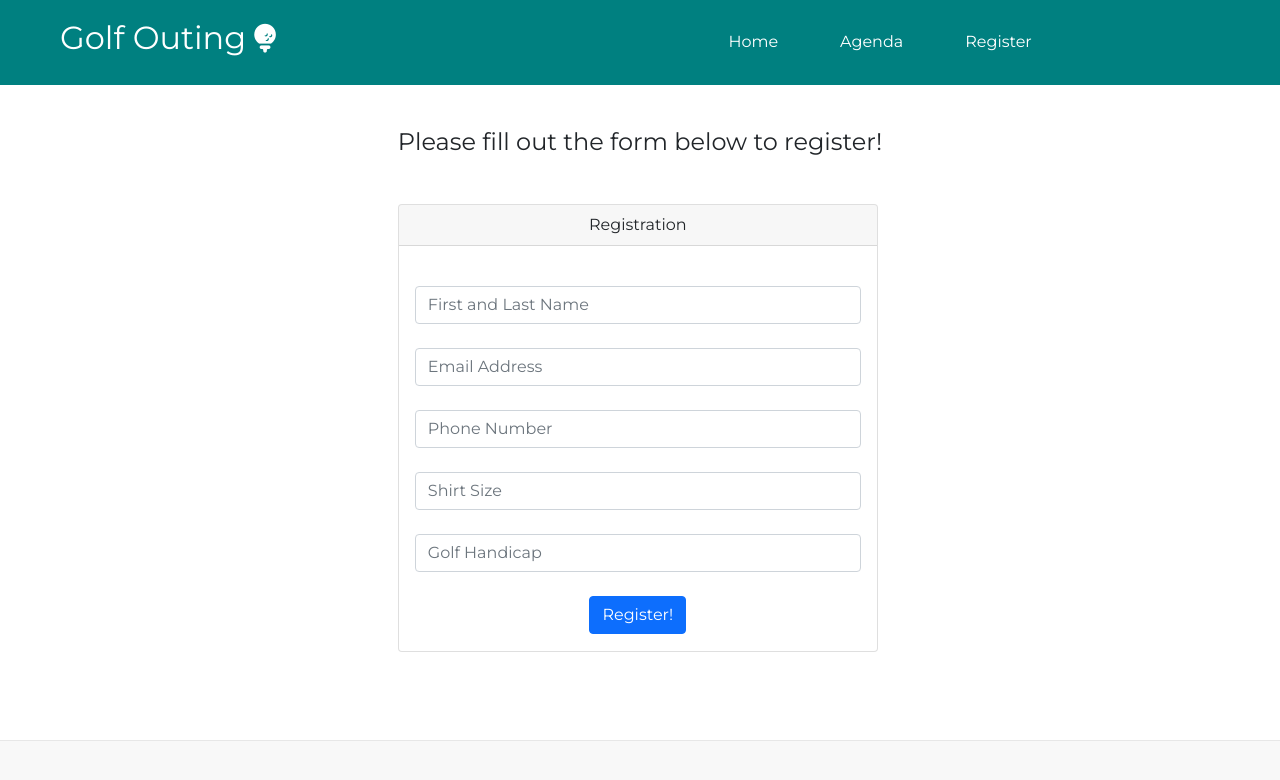
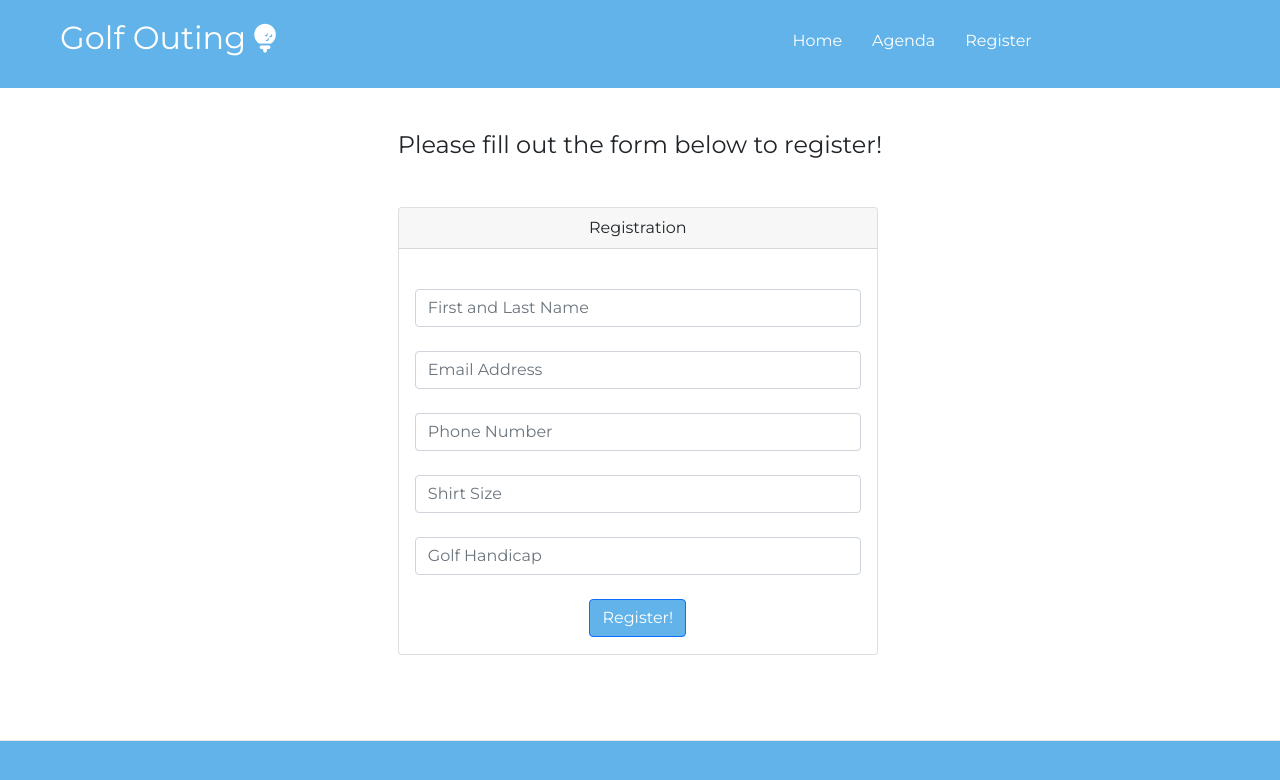
Before and after one commit to Coyle555/mini-site, a React (Create React App) app in the folder client/: page /register in a window 1280 px wide. Shown: the top 780 px of the page. Built offline with nearby package versions, Linux system fonts and the light colour scheme.

Commit message:
added some styline

```diff
--- a/client/src/components/Footer.js
+++ b/client/src/components/Footer.js
@@ -1,7 +1,7 @@
 import React from 'react';
 
 var style = {
-    backgroundColor: "#F8F8F8",
+    backgroundColor: "rgba(43, 153, 226, 0.747)",
     borderTop: "1px solid #E7E7E7",
     textAlign: "center",
     padding: "20px",
--- a/client/src/components/Navbar.css
+++ b/client/src/components/Navbar.css
@@ -1,24 +1,31 @@
 .navbar {
-  background: teal;
+  background: rgba(43, 153, 226, 0.747);
   text-align: center;
   padding: 40px;
   position: fixed;
   left: 0;
   bottom: 0;
-  height: 85px;
+  height: 88px;
   width: 100%;
   }
+
   .font-link {
-    font-family: 'Montserrat';
+  font-family: 'Montserrat';
   font-style: normal;
   font-weight: 400;
   src: url(https://fonts.gstatic.com/s/montserrat/v18/JTUSjIg1_i6t8kCHKm459WZhyyTh89ZNpQ.woff2) format('woff2');
   unicode-range: U+0102-0103, U+0110-0111, U+0128-0129, U+0168-0169, U+01A0-01A1, U+01AF-01B0, U+1EA0-1EF9, U+20AB;
   }
+
   .navbar-container {
     display: flex;
     height: 80px;
     max-width: 1500px;
+  }
+
+  .navbar-logo:hover {
+    border-bottom: 4px solid #fff;
+    transition: all 0.2s ease-out;
   }
 
   .navbar-logo {
@@ -60,13 +67,13 @@
     display: flex;
     align-items: center;
     text-decoration: none;
-    padding-left: 2rem;
-    padding-bottom: 0.7rem;
+    padding-left: 0rem;
+    padding-bottom: 0.9rem;
     height: 100%;
   }
 
   .nav-item:hover {
-    border-bottom: 4px solid #fff;
+    border-bottom: 3px solid #fff;
     transition: all 0.2s ease-out;
   }
 
@@ -91,7 +98,7 @@
       display: flex;
       flex-direction: column;
       width: 100%;
-      height: 90vh;
+      height: 81vh;
       position: absolute;
       top: 80px;
       left: -100%;
@@ -109,9 +116,9 @@
 
     .nav-item {
       text-align: center;
-      padding: 2rem;
-      width: 100%;
-      display: table;
+      width: 80%;
+      height: 7rem;
+
     }
 
     .nav-item:hover {
--- a/client/src/components/Register.js
+++ b/client/src/components/Register.js
@@ -73,7 +73,7 @@ function Register() {
                     </Form.Group>
                     <br></br>
                     <Form.Group>
-                        <Button onClick={(e) => submit(e)}>Register!</Button>
+                        <Button style={{background: 'rgba(43, 153, 226, 0.747)'}} onClick={(e) => submit(e)}>Register!</Button>
                     </Form.Group>
                     </Form>
             </Card.Body>
```
Also changed, not shown: client/src/components/Navbar.js (+0 -10 lines).
